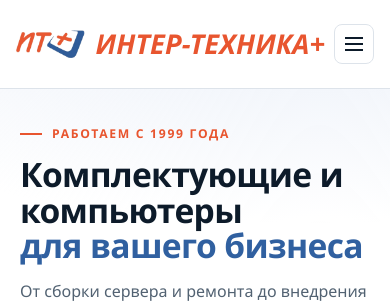
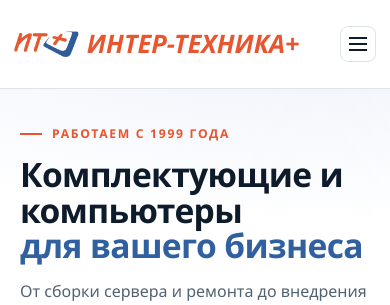
Before and after one commit to 160ru/ivu-site, a PHP site: page / in a window 390 px wide; the page is wider, and only the part inside the window is pictured. Shown: the top 305 px of that part. Run offline with PHP 8.4, Linux system fonts and the light colour scheme.

Commit message:
Шапка на iPhone: гарантированный зазор между надписью и меню

```diff
--- a/404.html
+++ b/404.html
@@ -7,13 +7,13 @@
   <meta name="robots" content="noindex">
   <link rel="icon" href="assets/icon.png" type="image/png">
   <link rel="apple-touch-icon" href="assets/icon.png">
-  <link rel="stylesheet" href="assets/style.css?v=20261141">
+  <link rel="stylesheet" href="assets/style.css?v=20261142">
 </head>
 <body>
   <header class="site-header">
     <div class="container header-inner">
       <a class="brand" href="index.html" aria-label="Интер-Техника-Плюс — на главную">
-        <img class="brand-logo" src="assets/logo.png?v=20261141" alt="Интер-Техника-Плюс" width="112" height="44">
+        <img class="brand-logo" src="assets/logo.png?v=20261142" alt="Интер-Техника-Плюс" width="112" height="44">
         <span class="brand-name">Интер-Техника<span class="brand-plus">+</span></span>
       </a>
       <nav class="nav" aria-label="Основная навигация">
@@ -47,6 +47,6 @@
     </div>
   </footer>
 
-  <script src="assets/app.js?v=20261141" defer></script>
+  <script src="assets/app.js?v=20261142" defer></script>
 </body>
 </html>
--- a/assets/style.css
+++ b/assets/style.css
@@ -28,7 +28,7 @@
   --gutter: clamp(20px, 5vw, 48px);
   --radius: 8px;
   --shadow: 0 18px 40px -24px rgba(13, 27, 42, .35);
-  --brand-size: clamp(21px, calc(7.9vw - 3.5px), 44px);   /* знак и надпись одного размера, всегда влезают */
+  --brand-size: clamp(20px, calc(7.3vw - 3px), 44px);   /* знак и надпись одного размера, всегда влезают */
 }
 
 *,
@@ -1093,7 +1093,7 @@ p:last-child { margin-bottom: 0; }
 
   .brand { gap: 10px; }
   .header-inner { gap: 12px; }
-  .nav-toggle { width: 40px; height: 40px; }
+  .nav-toggle { width: 36px; height: 36px; }
 }
 
 @media (max-width: 480px) {
@@ -1127,11 +1127,11 @@ p:last-child { margin-bottom: 0; }
   .brand { gap: 10px; }
   .header-inner { padding-inline: 16px; }
   .header-inner { gap: 12px; }
-  .nav-toggle { width: 40px; height: 40px; }
+  .nav-toggle { width: 36px; height: 36px; }
 }
 
-@media (max-width: 420px) {
-  .header-inner { padding-inline: 16px; }
+@media (max-width: 480px) {
+  .header-inner { padding-inline: 14px; gap: 10px; }
 }
 
 
@@ -1239,3 +1239,8 @@ a.news-item__title:hover { color: var(--blue); border-color: var(--blue); }
 @media (max-width: 860px) {
   .audit { grid-template-columns: 1fr; }
 }
+/* Узкие экраны: гарантированный зазор между надписью и кнопкой меню */
+@media (max-width: 480px) {
+  .brand { gap: 8px; }
+  .brand-name { letter-spacing: 0; }
+}
--- a/index.html
+++ b/index.html
@@ -24,7 +24,7 @@
 
   <link rel="icon" href="assets/icon.png" type="image/png">
   <link rel="apple-touch-icon" href="assets/icon.png">
-  <link rel="stylesheet" href="assets/style.css?v=20261141">
+  <link rel="stylesheet" href="assets/style.css?v=20261142">
 
   <script type="application/ld+json">
   {
@@ -74,7 +74,7 @@
   <header class="site-header">
     <div class="container header-inner">
       <a class="brand" href="#top" aria-label="Интер-Техника-Плюс — на главную">
-        <img class="brand-logo" src="assets/logo.png?v=20261141" alt="Интер-Техника-Плюс" width="112" height="44">
+        <img class="brand-logo" src="assets/logo.png?v=20261142" alt="Интер-Техника-Плюс" width="112" height="44">
         <span class="brand-name">Интер-Техника<span class="brand-plus">+</span></span>
       </a>
 
@@ -394,7 +394,7 @@
     <a class="btn btn--ghost" href="wa.html" target="_blank" rel="noopener">Написать</a>
   </div>
 
-  <script src="assets/app.js?v=20261141" defer></script>
-  <script src="assets/map.js?v=20261141" defer></script>
+  <script src="assets/app.js?v=20261142" defer></script>
+  <script src="assets/map.js?v=20261142" defer></script>
 </body>
 </html>
--- a/privacy.html
+++ b/privacy.html
@@ -8,13 +8,13 @@
   <meta name="robots" content="noindex, follow">
   <link rel="icon" href="assets/icon.png" type="image/png">
   <link rel="apple-touch-icon" href="assets/icon.png">
-  <link rel="stylesheet" href="assets/style.css?v=20261141">
+  <link rel="stylesheet" href="assets/style.css?v=20261142">
 </head>
 <body>
   <header class="site-header">
     <div class="container header-inner">
       <a class="brand" href="index.html" aria-label="Интер-Техника-Плюс — на главную">
-        <img class="brand-logo" src="assets/logo.png?v=20261141" alt="Интер-Техника-Плюс" width="112" height="44">
+        <img class="brand-logo" src="assets/logo.png?v=20261142" alt="Интер-Техника-Плюс" width="112" height="44">
         <span class="brand-name">Интер-Техника<span class="brand-plus">+</span></span>
       </a>
       <button class="nav-toggle" type="button" aria-expanded="false" aria-controls="nav">
@@ -102,6 +102,6 @@
     </div>
   </footer>
 
-  <script src="assets/app.js?v=20261141" defer></script>
+  <script src="assets/app.js?v=20261142" defer></script>
 </body>
 </html>
--- a/requisites.html
+++ b/requisites.html
@@ -8,13 +8,13 @@
   <link rel="canonical" href="https://ivu.ru/requisites.html">
   <link rel="icon" href="assets/icon.png" type="image/png">
   <link rel="apple-touch-icon" href="assets/icon.png">
-  <link rel="stylesheet" href="assets/style.css?v=20261141">
+  <link rel="stylesheet" href="assets/style.css?v=20261142">
 </head>
 <body>
   <header class="site-header">
     <div class="container header-inner">
       <a class="brand" href="index.html" aria-label="Интер-Техника-Плюс — на главную">
-        <img class="brand-logo" src="assets/logo.png?v=20261141" alt="Интер-Техника-Плюс" width="112" height="44">
+        <img class="brand-logo" src="assets/logo.png?v=20261142" alt="Интер-Техника-Плюс" width="112" height="44">
         <span class="brand-name">Интер-Техника<span class="brand-plus">+</span></span>
       </a>
       <button class="nav-toggle" type="button" aria-expanded="false" aria-controls="nav">
@@ -134,6 +134,6 @@
     </div>
   </footer>
 
-  <script src="assets/app.js?v=20261141" defer></script>
+  <script src="assets/app.js?v=20261142" defer></script>
 </body>
 </html>
```
Also changed, not shown: 6 other files.
